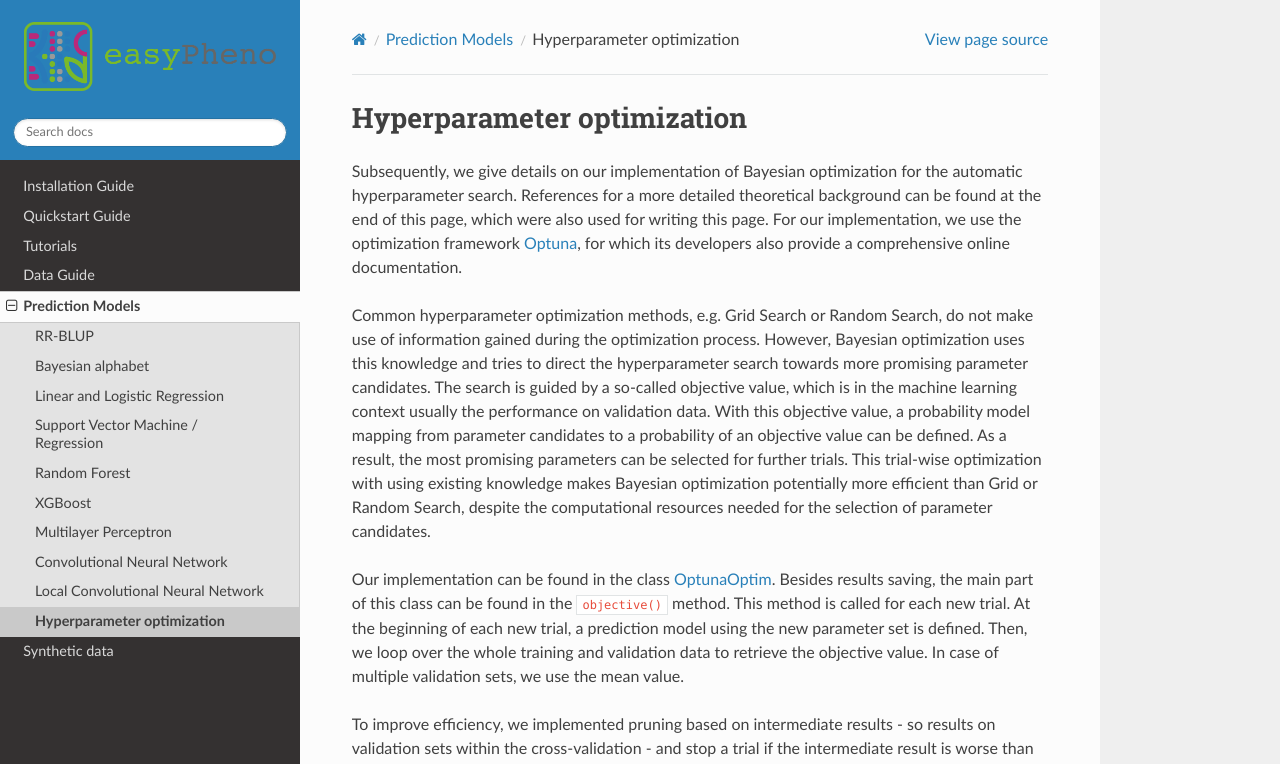
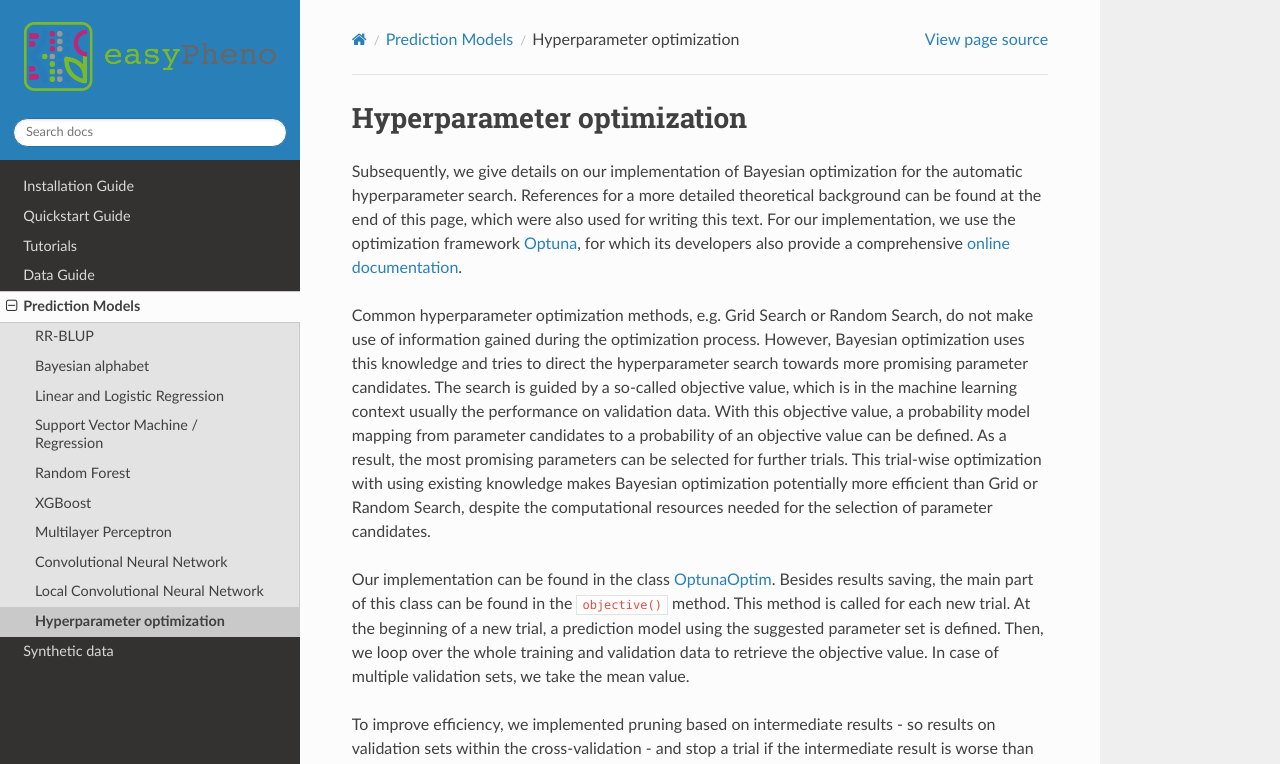
Before and after one commit to grimmlab/easyPheno, a Sphinx documentation site: the page built from docs/source/models/hyperparam_optim.rst, in a window 1280 px wide and 1382 px high. Shown: the top 764 px of the window. Built offline with Sphinx 7.4.7 and the Read the Docs theme 2.0.0, drawn with Linux system fonts in a browser that asks for light colours; pages that are not in the unit, such as notebooks, are missing from menus.

Commit message:
Update hyperparam_optim.rst

```diff
--- a/docs/source/models/hyperparam_optim.rst
+++ b/docs/source/models/hyperparam_optim.rst
@@ -1,9 +1,9 @@
 Hyperparameter optimization
 ===========================================
 Subsequently, we give details on our implementation of Bayesian optimization for the automatic hyperparameter search.
-References for a more detailed theoretical background can be found at the end of this page, which were also used for writing this page.
+References for a more detailed theoretical background can be found at the end of this page, which were also used for writing this text.
 For our implementation, we use the optimization framework `Optuna <https://optuna.readthedocs.io/en/stable/>`_,
-for which its developers also provide a comprehensive online documentation.
+for which its developers also provide a comprehensive `online documentation <https://optuna.readthedocs.io/en/stable/>`_.
 
 Common hyperparameter optimization methods, e.g. Grid Search or Random Search, do not make use of information gained
 during the optimization process. However, Bayesian optimization uses this knowledge and tries to direct
@@ -16,9 +16,9 @@ needed for the selection of parameter candidates.
 
 Our implementation can be found in the class `OptunaOptim <https://github.com/grimmlab/easyPheno/blob/main/easypheno/optimization/optuna_optim.py>`_.
 Besides results saving, the main part of this class can be found in the ``objective()`` method.
-This method is called for each new trial. At the beginning of each new trial, a prediction model using the new parameter
+This method is called for each new trial. At the beginning of a new trial, a prediction model using the suggested parameter
 set is defined. Then, we loop over the whole training and validation data to retrieve the objective value. In case of
-multiple validation sets, we use the mean value.
+multiple validation sets, we take the mean value.
 
 To improve efficiency, we implemented pruning based on intermediate results - so results on validation sets within the cross-validation -
 and stop a trial if the intermediate result is worse than the 80th percentile of previous ones at the same time.
```
